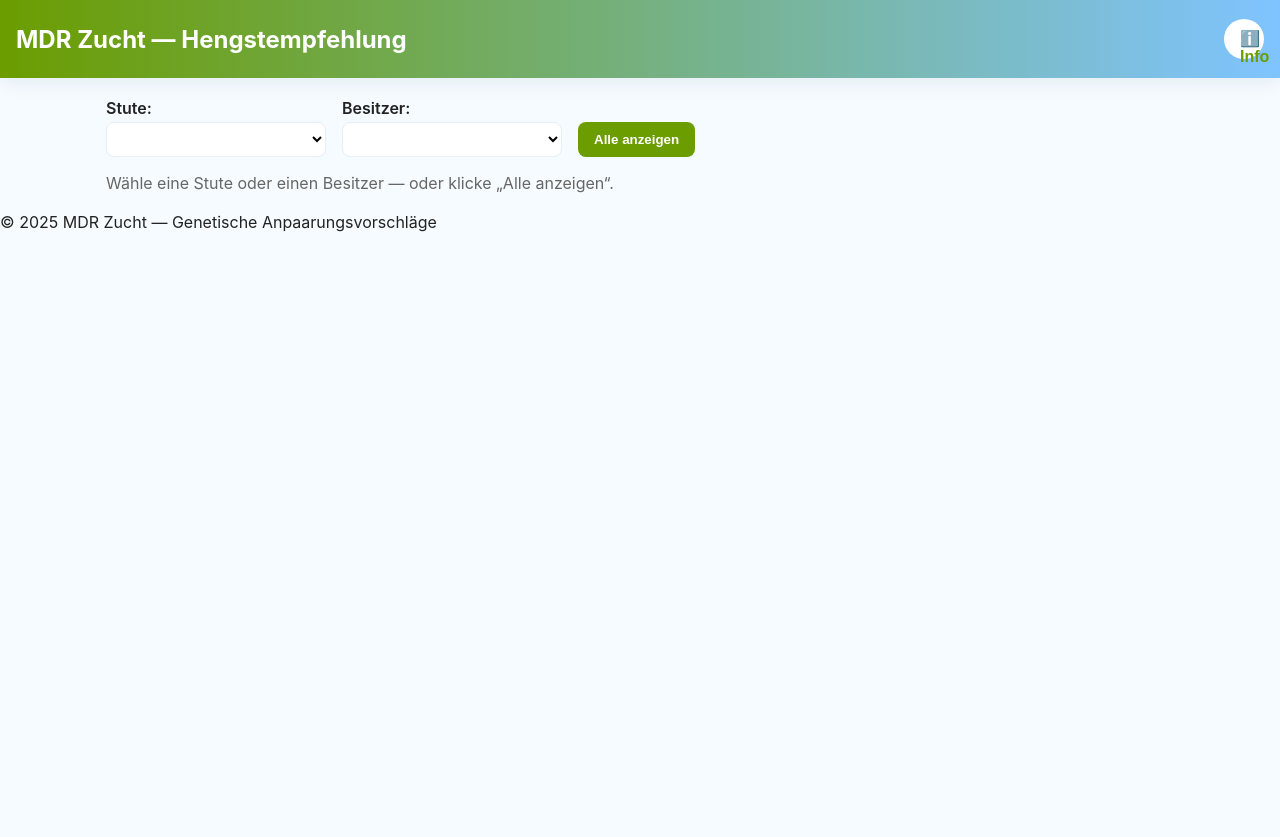
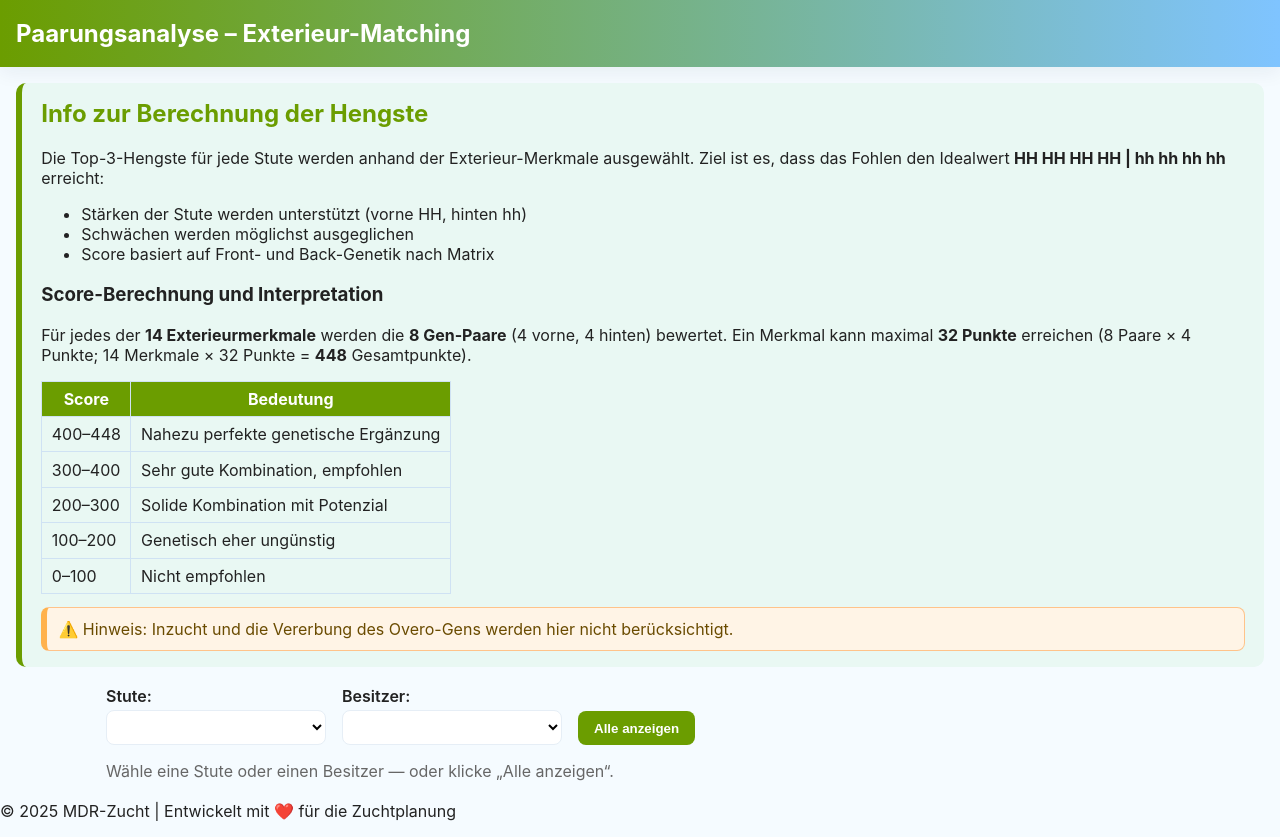
Before and after one commit to Nawira4330/MDR-Pferdezucht, a plain HTML site: page index.html in a window 1280 px wide. Before the commit the page ends 800 px from the top, so only its background shows below. Drawn offline with Linux system fonts and the light colour scheme; no server answers.

Commit message:
Update title and content in index.html

```diff
--- a/index.html
+++ b/index.html
@@ -3,16 +3,16 @@
 <head>
   <meta charset="UTF-8" />
   <meta name="viewport" content="width=device-width, initial-scale=1" />
-  <title>MDR Zucht — Top-3 Hengste pro Stute</title>
+  <title>Paarungsanalyse – Exterieur-Matching</title>
   <link rel="stylesheet" href="style.css" />
 </head>
 <body>
   <header class="site-header">
-    <h1>MDR Zucht — Hengstempfehlung</h1>
-    <button id="infoToggle" class="info-button" aria-expanded="false" aria-controls="infoBox">ℹ️ Info</button>
+    <h1>Paarungsanalyse – Exterieur-Matching</h1>
   </header>
 
-  <section id="infoBox" class="info-box" hidden>
+  <!-- Infofenster dauerhaft sichtbar -->
+  <section id="infoBox" class="info-box">
     <div class="info-content">
       <h2>Info zur Berechnung der Hengste</h2>
       <p>
@@ -23,15 +23,13 @@
       <ul>
         <li>Stärken der Stute werden unterstützt (vorne HH, hinten hh)</li>
         <li>Schwächen werden möglichst ausgeglichen</li>
-        <li>Score basiert auf Front- und Back-Genetik nach Matrix (siehe unten)</li>
+        <li>Score basiert auf Front- und Back-Genetik nach Matrix</li>
       </ul>
 
       <h3>Score-Berechnung und Interpretation</h3>
       <p>
-        Für jedes der <strong>14 Exterieurmerkmale</strong> (Kopf, Gebiss, Hals, Halsansatz,
-        Widerrist, Schulter, Brust, Rückenlinie, Rückenlänge, Kruppe, Beinwinkelung, Beinstellung,
-        Fesseln, Hufe) werden die <strong>8 Gen-Paare</strong> (4 vorne, 4 hinten) bewertet.
-        Ein Merkmal kann maximal <strong>32 Punkte</strong> erreichen
+        Für jedes der <strong>14 Exterieurmerkmale</strong> werden die <strong>8 Gen-Paare</strong> (4 vorne, 4 hinten)
+        bewertet. Ein Merkmal kann maximal <strong>32 Punkte</strong> erreichen
         (8 Paare × 4 Punkte; 14 Merkmale × 32 Punkte = <strong>448</strong> Gesamtpunkte).
       </p>
 
@@ -71,7 +69,7 @@
   </main>
 
   <footer>
-    <p>© 2025 MDR Zucht — Genetische Anpaarungsvorschläge</p>
+    <p>© 2025 MDR-Zucht | Entwickelt mit ❤️ für die Zuchtplanung</p>
   </footer>
 
   <script src="app.js"></script>
```
